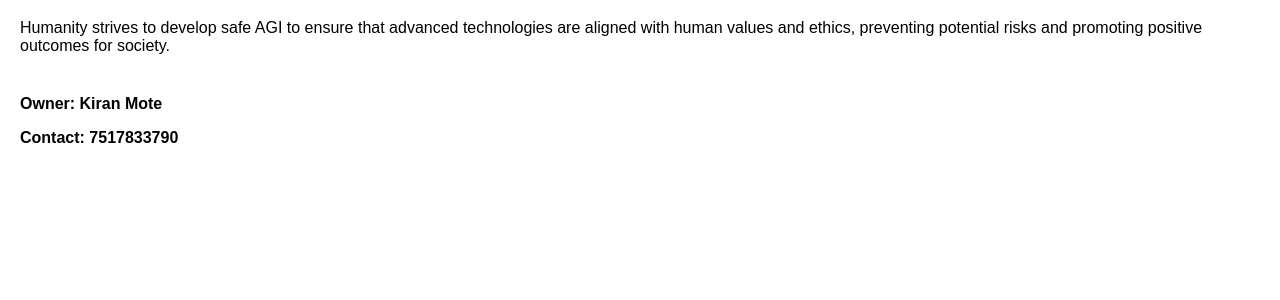
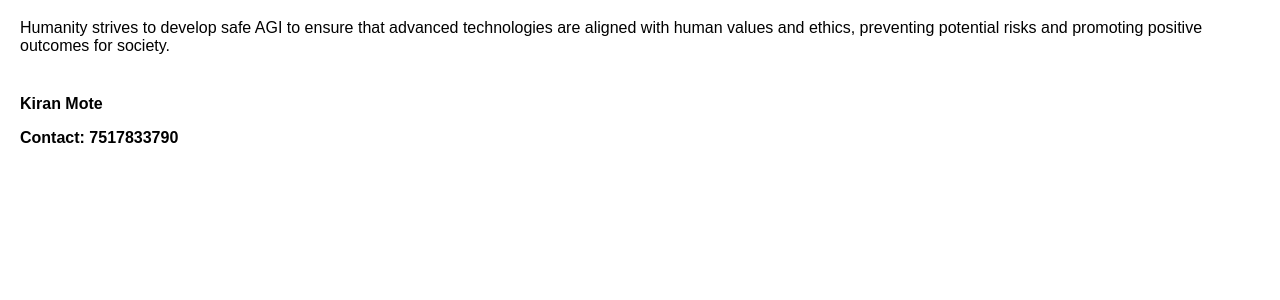
Before and after one commit to KiranMote/safe, a Flask app: page / in a window 1280 px wide. Shown: the part 406-706 px from the top of the page. Run offline with Flask 3, Linux system fonts and the light colour scheme.

Commit message:
25 april 2025 12pm

```diff
--- a/templates/myhtml.html
+++ b/templates/myhtml.html
@@ -31,7 +31,7 @@
         <p>Humanity strives to develop safe AGI to ensure that advanced technologies are aligned with human values and ethics, preventing potential risks and promoting positive outcomes for society.</p>
     </div>
     <div class="contact">
-        <p>Owner: Kiran Mote</p>
+        <p>    Kiran Mote</p>
         <p>Contact: 7517833790</p>
     </div>
 </body>
```
